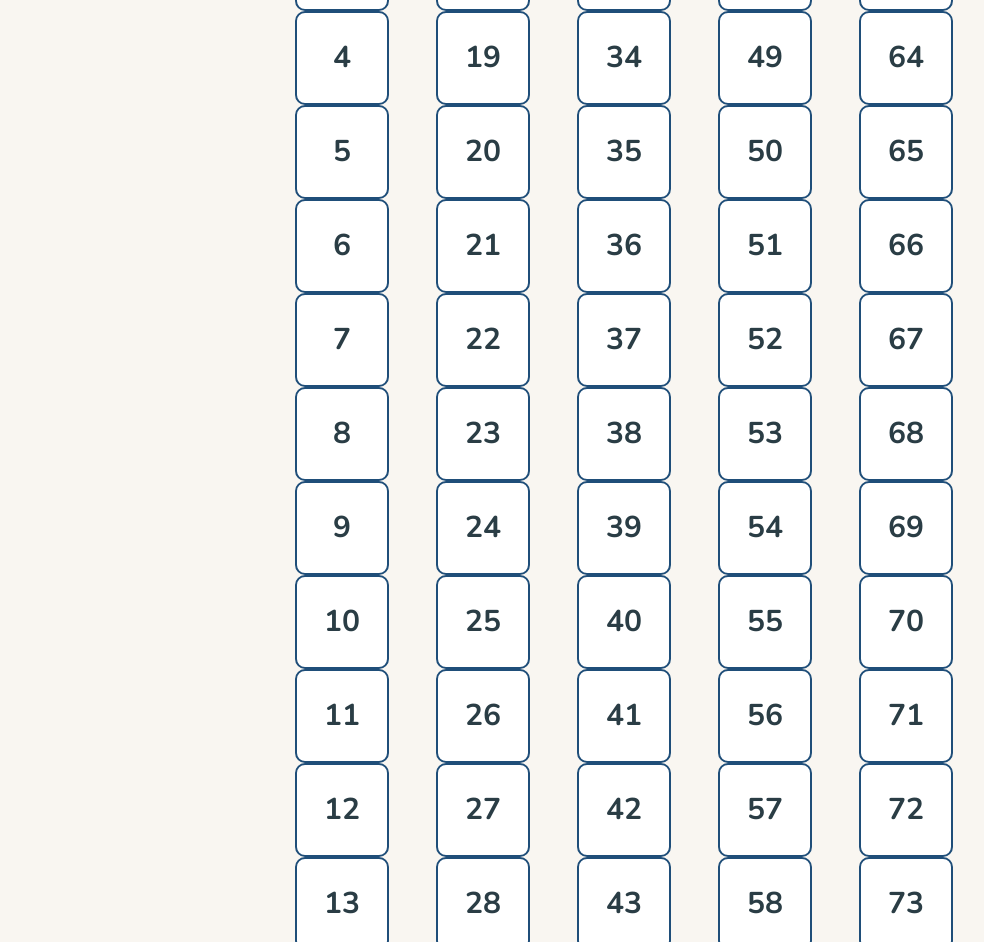
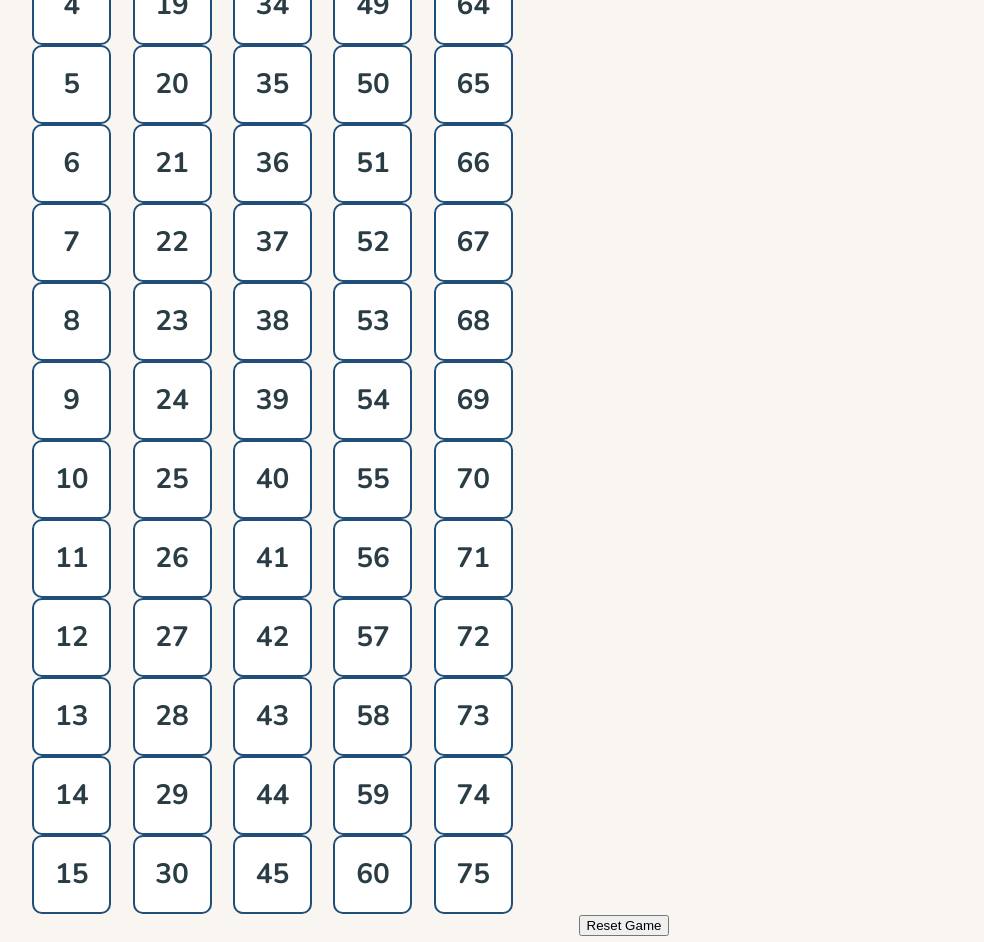
Before and after one commit to jaimie510/JaimieCPC_Bingo, a plain HTML site: page index.html in a window 1280 px wide. Shown: the part 765-1707 px from the top of the page, without its empty margins (16-1000 px from the left). Drawn offline with nearby package versions, Linux system fonts and the light colour scheme.

Commit message:
Update index.html

```diff
--- a/index.html
+++ b/index.html
@@ -46,9 +46,10 @@
         }
         .bingo-board {
             display: grid;
-            grid-template-columns: repeat(5, 1fr);
+            grid-template-columns: repeat(12, 1fr);
             gap: 5px;
-            width: 700px;
+            width: 100%;
+            max-width: 1200px;
             margin: auto;
         }
         .column {
@@ -63,14 +64,14 @@
             margin-bottom: 5px;
         }
         .cell {
-            width: 90px;
-            height: 90px;
+            width: 75px;
+            height: 75px;
             display: flex;
             align-items: center;
             justify-content: center;
             background-color: white;
             border: 2px solid #1f4e79;
-            font-size: 30px;
+            font-size: 28px;
             font-weight: bold;
             cursor: pointer;
             border-radius: 10px;
```
